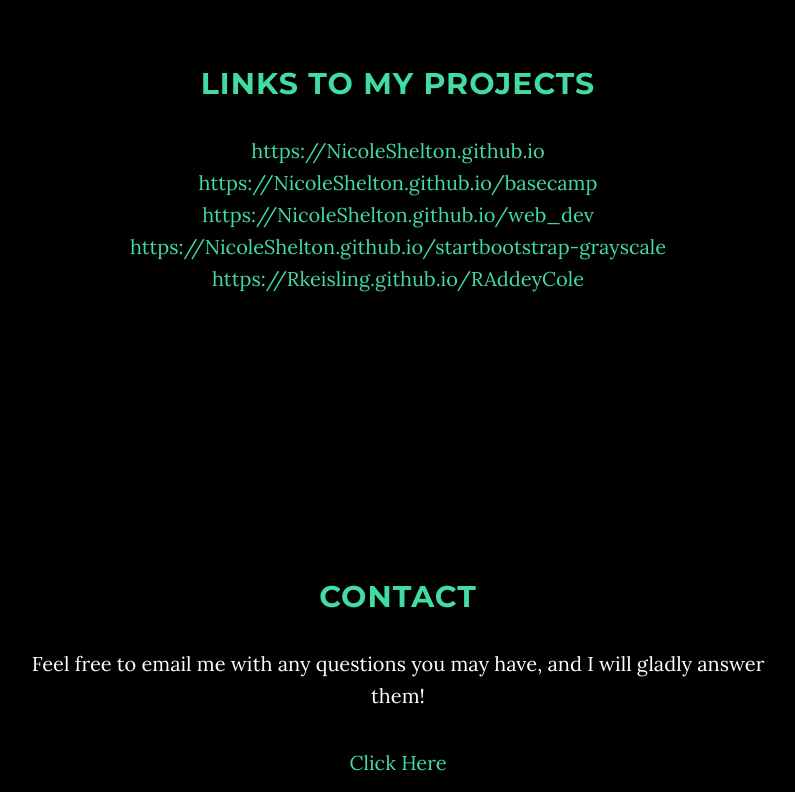
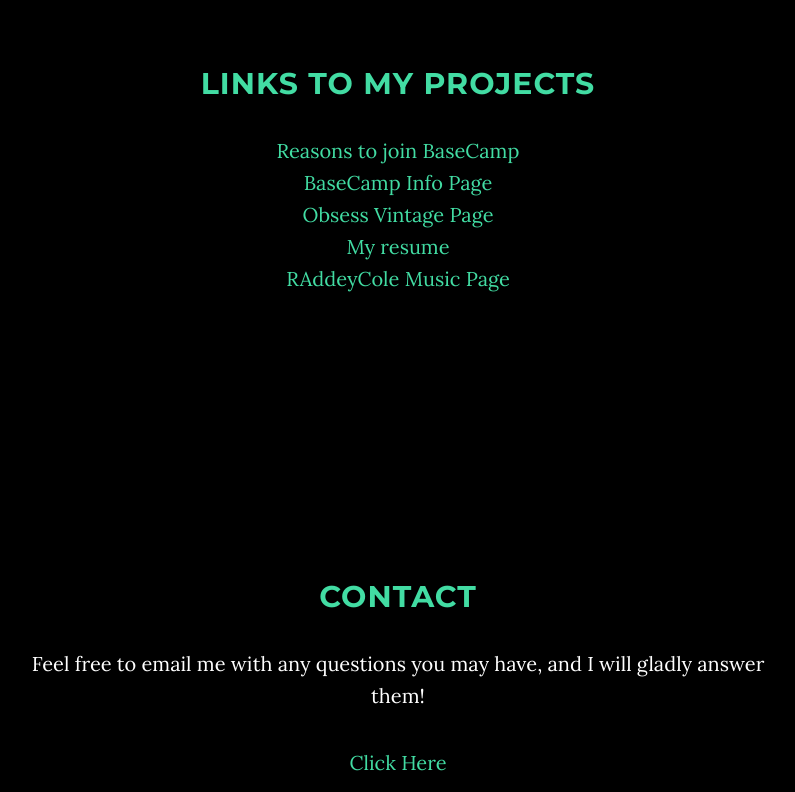
Before and after one commit to NicoleShelton/NicoleShelton.github.io, a website: page startbootstrap-grayscale/index.html in a window 1280 px wide. Shown: the part 2300-3092 px from the top of the page, without its empty margins (242-1037 px from the left). Drawn offline with nearby package versions, Linux system fonts and the light colour scheme; some packages are replaced by stand-ins of ours.

Commit message:
changed link names

```diff
--- a/startbootstrap-grayscale/index.html
+++ b/startbootstrap-grayscale/index.html
@@ -185,11 +185,11 @@
         <div class="row">
           <div class="col-lg-8 col-lg-offset-2">
       <h2 style="color:#42DCA3">Links to my projects</h2>
-      <p><a href="https://NicoleShelton.github.io">https://NicoleShelton.github.io<br /></a>
-      <a href="https://NicoleShelton.github.io/basecamp">https://NicoleShelton.github.io/basecamp<br /></a>
-      <a href="https://NicoleShelton.github.io/web_dev">https://NicoleShelton.github.io/web_dev<br /></a>
-      <a href="https://NicoleShelton.github.io/startbootstrap-grayscale">https://NicoleShelton.github.io/startbootstrap-grayscale<br /></a>
-      <a href="https://Rkeisling.github.io/RAddeyCole">https://Rkeisling.github.io/RAddeyCole<br /></a></p>
+      <p><a href="https://NicoleShelton.github.io">Reasons to join BaseCamp<br /></a>
+      <a href="https://NicoleShelton.github.io/basecamp">BaseCamp Info Page<br /></a>
+      <a href="https://NicoleShelton.github.io/web_dev">Obsess Vintage Page<br /></a>
+      <a href="https://NicoleShelton.github.io/startbootstrap-grayscale">My resume<br /></a>
+      <a href="https://Rkeisling.github.io/RAddeyCole">RAddeyCole Music Page<br /></a></p>
     </div>
   </div>
 </section>
```
